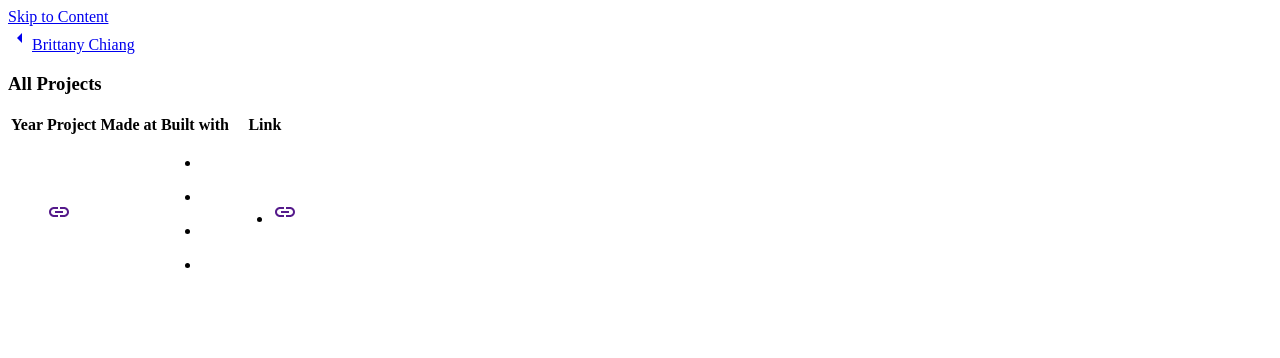
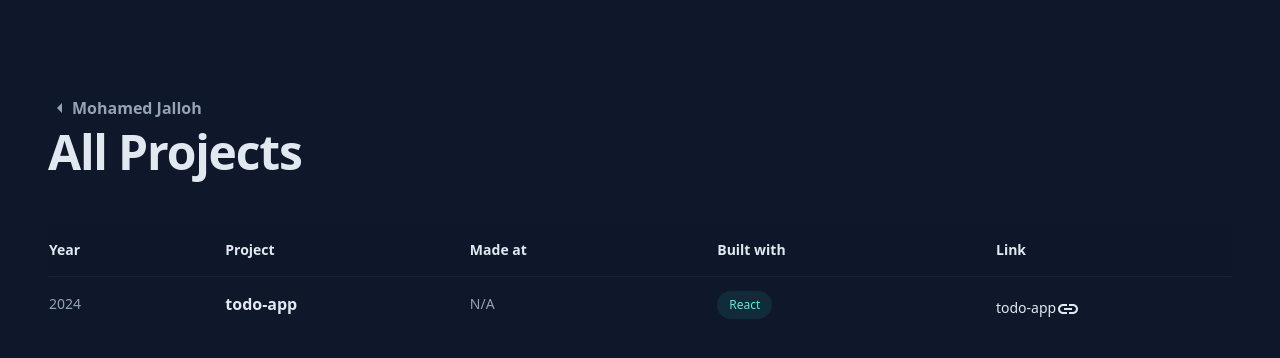
Before and after one commit to OneCode-AA/massimo-official, a Next.js app: page /archive in a window 1280 px wide. Shown: the top 358 px of the page. Built offline with nearby package versions, Linux system fonts and the light colour scheme.

Commit message:
new update - updated /archive and its css

```diff
--- a/src/app/globals.css
+++ b/src/app/globals.css
@@ -138,3 +138,8 @@ main a {
 .header-container h2 {
   color: var(--text-secondary);
 }
+
+table {
+  overflow: auto;
+  height: 100%;
+}
--- a/src/pages/archive.js
+++ b/src/pages/archive.js
@@ -1,20 +1,19 @@
 import { ArrowLeft, LinkOutlined } from '@mui/icons-material'
 import React from 'react'
 import Link from 'next/link'
+import '../app/globals.css';
 
 
-const archieves = [
+const archives = [
     {
       id: 1,
-      year: '',
-      name: '',
+      year: '2024',
+      name: 'todo-app',
       where: '',
-      linkurl: '',
+      linkurl: 'https://todo-app-self-kappa-88.vercel.app/',
       technologies: [
-      { id: 1, name: 'HTML & CSS' },
-      { id: 2, name: 'Javascript' },
-      { id: 3, name: 'React' },
-      { id: 4, name: 'Next.js' },
+      { id: 1, name: 'React' },
+
     ],
   },
 ]
@@ -23,14 +22,12 @@ function Archive() {
   return (
     <section className="mx-auto min-h-screen max-w-screen-xl px-6 py-12 font-sans md:px-12 md:py-16 lg:py-0">
 
-        <Link href="#content" className="absolute left-0 top-0 block -translate-x-full rounded bg-gradient-to-br from-teal-400 via-blue-500 to-purple-600 px-4 py-3 text-sm font-bold uppercase tracking-widest text-white focus-visible:translate-x-0">Skip to Content</Link>
-
     <article className="lg:py-24">
 
-    <Link className="group mb-2 inline-flex items-center font-semibold leading-tight text-teal-300" href="/">
+    <Link  href="/" className="group mb-2 inline-flex justify-center items-center font-semibold leading-tight text-teal-300">
 
      <ArrowLeft/>
-    Brittany Chiang
+   Mohamed Jalloh
 
     </Link>
 
@@ -63,20 +60,24 @@ function Archive() {
     </tr>
     </thead>
     <tbody>
-    {archieves.map((archieve) => (
-    <tr className="border-b border-slate-300/10 last:border-none" key={archieve.id}>
+    {archives.map((archive) => (
+    <tr className="border-b border-slate-300/10 last:border-none" key={archive.id}>
     <td className="py-4 pr-4 align-top text-sm">
     <section className="translate-y-px">
-    {archieve.year}
+    {archive.year || "N/A"}
     </section>
     </td>
     <td className="py-4 pr-4 align-top font-semibold leading-snug text-slate-200">
     <section>
     <article className="block sm:hidden">
-    <Link className="inline-flex items-baseline font-medium leading-tight text-slate-200 hover:text-teal-300 focus-visible:text-teal-300 sm:hidden group/link text-base" href={`${archieve.linkurl}`}
-    target="_blank" rel="noreferrer noopener" aria-label="Emerson Collective (opens in a new tab)">
+    <Link className="inline-flex items-baseline font-medium leading-tight text-slate-200 hover:text-teal-300 focus-visible:text-teal-300 sm:hidden group/link text-base"
+     href={`${archive.linkurl}`}
+    target="_blank"
+    rel="noreferrer noopener"
+    aria-label={`${archive.name} (opens in a new tab)`}
+    >
     <span>
-    {archieve.name}
+    {archive.name}
     <span className="inline-block">
     <LinkOutlined/>
     </span>
@@ -84,20 +85,21 @@ function Archive() {
     </Link>
     </article>
     <article className="hidden sm:block">
-    {archieve.name}
+    {archive.name}
     </article>
     </section>
     </td>
     <td className="hidden py-4 pr-4 align-top text-sm lg:table-cell">
     <section className="translate-y-px whitespace-nowrap">
-    {archieve.where}
+    {archive.where || "N/A"}
     </section>
     </td>
     <td className="hidden py-4 pr-4 align-top lg:table-cell">
     <ul className="flex -translate-y-1.5 flex-wrap">
-    {archieve.technologies.map((tech) => (
-    <li className="my-1 mr-1.5" key={tech.name}>
+    {archive.technologies.map((tech) => (
+    <li className="my-1 mr-1.5" key={tech.id}>
     <section className="flex items-center rounded-full bg-teal-400/10 px-3 py-1 text-xs font-medium leading-5 text-teal-300 ">
+    {tech.name}
 
     </section>
     </li>
@@ -106,10 +108,10 @@ function Archive() {
     </td>
     <td className="hidden py-4 align-top sm:table-cell"><ul className="translate-y-1">
         <li className="mb-1 flex items-center">
-            <Link className="inline-flex items-baseline font-medium leading-tight text-slate-200 hover:text-teal-300 focus-visible:text-teal-300 group/link text-sm" href={`${archieve.linkurl}`} target="_blank" rel="noreferrer noopener" aria-label="emersoncollective.com (opens in a new tab)">
+            <Link className="inline-flex items-baseline font-medium leading-tight text-slate-200 hover:text-teal-300 focus-visible:text-teal-300 group/link text-sm" href={`${archive.linkurl}`} target="_blank" rel="noreferrer noopener" aria-label="emersoncollective.com (opens in a new tab)">
             <span>
                 <span className="inline-block">
-                    {archieve.name}
+                    {archive.name}
                    <LinkOutlined/>
                 </span>
                 </span>
```
